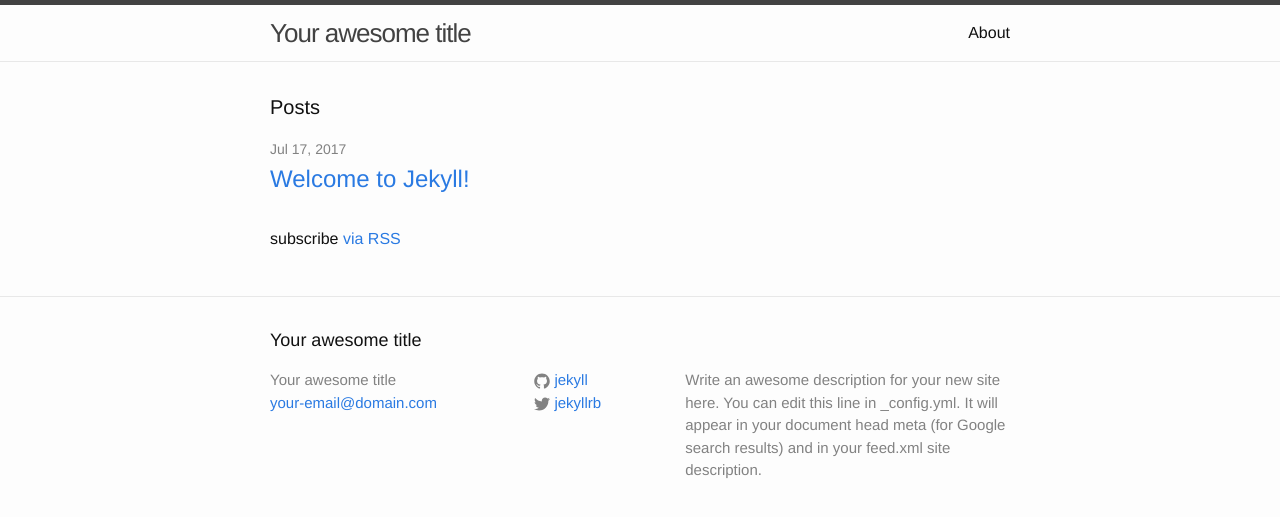
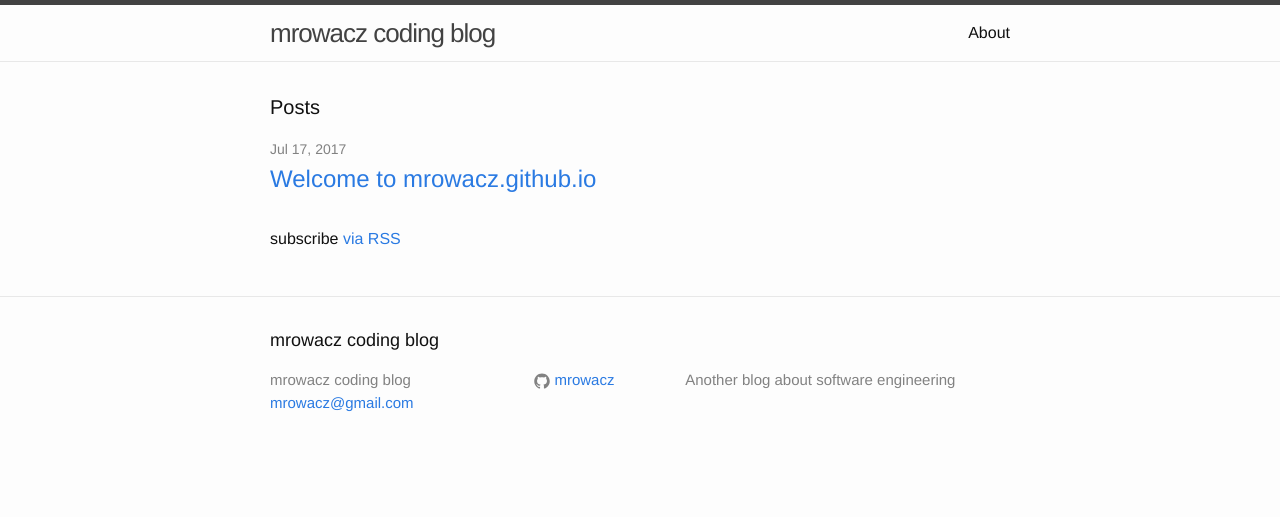
Before and after one commit to mrowacz/mrowacz.github.io, a Jekyll site: the page built from index.html, in a window 1280 px wide. Shown: the top 517 px of the page. Built offline with Jekyll 4.4.1, drawn with Linux system fonts in a browser that asks for light colours.

Commit message:
small initial changes
Signed-off-by: Łukasz Czerwiński <mrowacz@gmail.com>

```diff
--- a/_config.yml
+++ b/_config.yml
@@ -6,16 +6,16 @@
 # 'jekyll serve'. If you change this file, please restart the server process.
 
 # Site settings
-title: Your awesome title
-email: your-email@domain.com
+title: mrowacz coding blog
+email: mrowacz@gmail.com
 description: > # this means to ignore newlines until "baseurl:"
-  Write an awesome description for your new site here. You can edit this
-  line in _config.yml. It will appear in your document head meta (for
-  Google search results) and in your feed.xml site description.
+    Another blog about software engineering
+
+
 baseurl: "" # the subpath of your site, e.g. /blog
-url: "http://yourdomain.com" # the base hostname & protocol for your site
-twitter_username: jekyllrb
-github_username:  jekyll
+url: "https://mrowacz.github.io/" # the base hostname & protocol for your site
+#twitter_username: jekyllrb
+github_username:  mrowacz
 
 # Build settings
 markdown: kramdown
```
Also changed, not shown: _posts/2017-07-17-hello-world.md (added, +8 -0 lines), _posts/2017-07-17-welcome-to-jekyll.markdown (deleted, +0 -25 lines).
